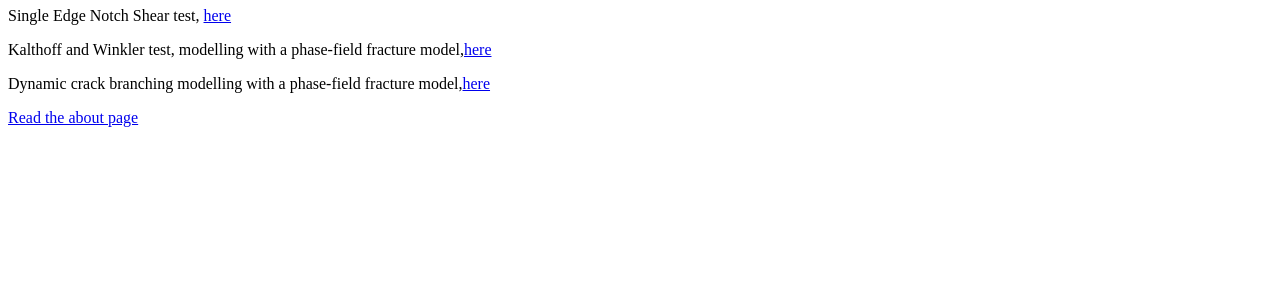
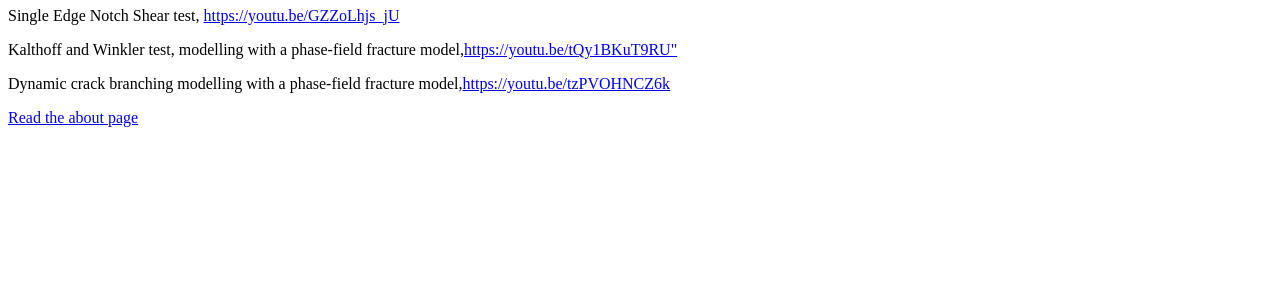
Before and after one commit to lmersel/Mecamat-Aussois-2023, a plain HTML site: page index.html in a window 1280 px wide. Shown: the part 497-800 px from the top of the page. Drawn offline with Linux system fonts and the light colour scheme.

Commit message:
Add visualization V1

```diff
--- a/index.html
+++ b/index.html
@@ -17,9 +17,9 @@
       <p>MFront/MGIS, <a href="https://github.com/thelfer">https://github.com/thelfer</a></p>
 
       <h1>Some visualizations</h1>
-      <p>Single Edge Notch Shear test, <a href="https://youtu.be/GZZoLhjs_jU>here">here</a></p>
-      <p>Kalthoff and Winkler test, modelling with a phase-field fracture model,<a href="https://youtu.be/tQy1BKuT9RU">here</a></p>
-      <p>Dynamic crack branching modelling with a phase-field fracture model,<a href="https://youtu.be/tzPVOHNCZ6k">here</a></p>
+      <p>Single Edge Notch Shear test, <a href="https://youtu.be/GZZoLhjs_jU">https://youtu.be/GZZoLhjs_jU</a></p>
+      <p>Kalthoff and Winkler test, modelling with a phase-field fracture model,<a href="https://youtu.be/tQy1BKuT9RU">https://youtu.be/tQy1BKuT9RU"</a></p>
+      <p>Dynamic crack branching modelling with a phase-field fracture model,<a href="https://youtu.be/tzPVOHNCZ6k">https://youtu.be/tzPVOHNCZ6k</a></p>
       <a href="./about">Read the about page</a>
    </body>
 </html>
```
